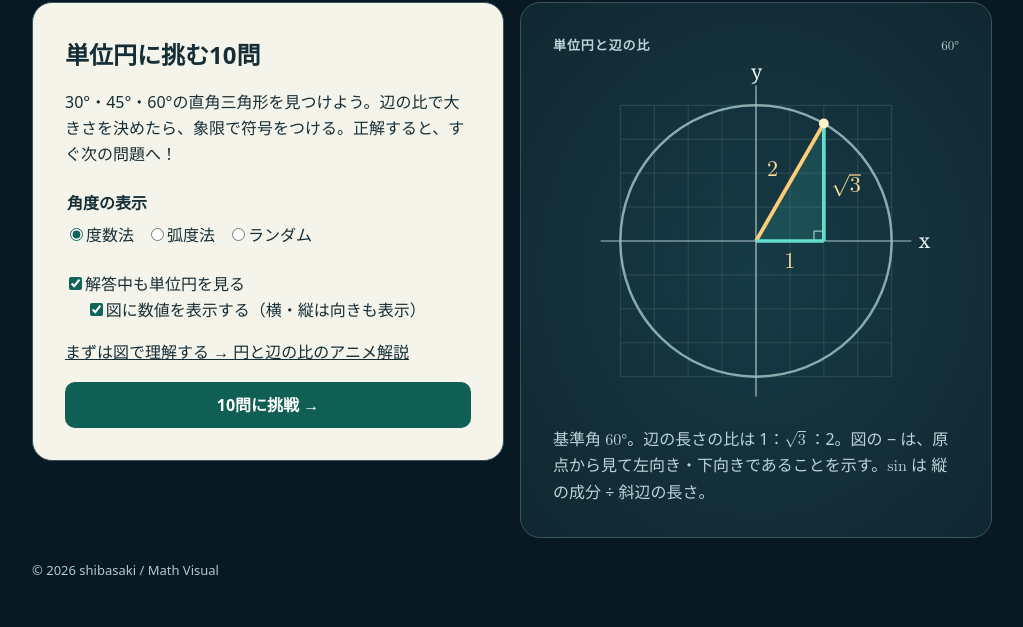
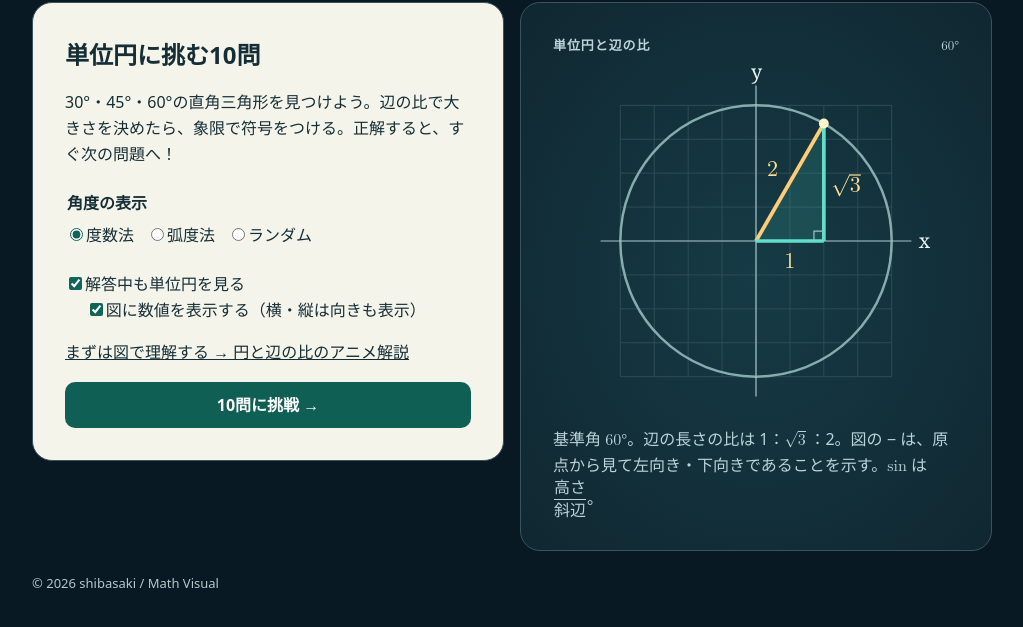
Before and after one commit to yosu64/math-visual, a plain HTML site: page math-ii/trig-value-time-attack.html in a window 1280 px wide. Shown: the part 171-798 px from the top of the page, without its empty margins (128-1151 px from the left). Drawn offline with Linux system fonts and the light colour scheme.

Commit message:
Show side ratios and substitutions as stacked fractions

```diff
--- a/math-ii/trig-value-time-attack.html
+++ b/math-ii/trig-value-time-attack.html
@@ -104,7 +104,7 @@ const $ = id => document.getElementById(id);
 const angles = [0,30,45,60,90,120,135,150,180,210,225,240,270,300,315,330,360];
 const radians = ['0','π/6','π/4','π/3','π/2','2π/3','3π/4','5π/6','π','7π/6','5π/4','4π/3','3π/2','5π/3','7π/4','11π/6','2π'];
 const funcs = ['sin','cos','tan'];
-const guides = {sin:'縦の成分 ÷ 斜辺の長さ',cos:'横の成分 ÷ 斜辺の長さ',tan:'縦の成分 ÷ 横の成分'};
+const guides = {sin:'高さ/斜辺',cos:'底辺/斜辺',tan:'高さ/底辺'};
 function reference(a){return Math.min(a%180,180-a%180)}
 function sides(a){
   const ref=reference(a);
@@ -134,6 +134,7 @@ function tokens(expression){
 }
 const wrapMath=content=>'<math xmlns="http://www.w3.org/1998/Math/MathML"><mrow>'+content+'</mrow></math>';
 const expr=text=>wrapMath(tokens(text));
+const wordFraction=(n,d)=>'<mfrac><mtext>'+n+'</mtext><mtext>'+d+'</mtext></mfrac>';
 const frac=(n,d)=>'<mfrac><mrow>'+tokens(n)+'</mrow><mrow>'+tokens(d)+'</mrow></mfrac>';
 function math(s){
   if(s==='定義されない')return s;
@@ -142,7 +143,10 @@ function math(s){
   const [n,d]=(negative?s.slice(1):s).split('/');
   return wrapMath((negative?tokens('−'):'')+frac(n,d));
 }
-function prose(s){return s.replace(/(?:\d*π(?:\/\d+)?|−?√[23]|\d+°|sin|cos|tan)/g,math)}
+function prose(s){
+  return s.replace(/(高さ|底辺)\/(斜辺|底辺)|(−?√?\d+)\/(−?√?\d+)|\d*π(?:\/\d+)?|−?√[23]|\d+°|sin|cos|tan/g,
+    (t,top,bottom,n,d)=>top?wrapMath(wordFraction(top,bottom)):n?wrapMath(frac(n,d)):math(t));
+}
 function refLabel(q){const r=reference(q.a);return q.label.endsWith('°')?r+'°':radians[angles.indexOf(r)]}
 function shuffle(items){
   const copy=[...items];
@@ -244,7 +248,7 @@ function respond(v){
     const x=value('cos',q.a),y=value('sin',q.a);
     why=q.fn==='tan'?(x==='0'?'横の成分が0。0で割れないので定義されない。':'縦の成分が0なので、傾きは0。'):'半径1の終点は ('+x+', '+y+')。'+(q.fn==='sin'?'縦':'横')+'の成分は '+answer+'。';
   }else{
-    const [adj,opp,h]=sides(q.a), quotient=q.fn==='sin'?opp+' ÷ '+h:q.fn==='cos'?adj+' ÷ '+h:opp+' ÷ '+(adj.startsWith('−')?'('+adj+')':adj);
+    const [adj,opp,h]=sides(q.a), quotient=q.fn==='sin'?opp+'/'+h:q.fn==='cos'?adj+'/'+h:opp+'/'+adj;
     const quadrant=Math.floor(q.a/90)+1;
     why='基準角 '+refLabel(q)+'。'+q.fn+' は '+guides[q.fn]+' = '+quotient+'。第'+quadrant+'象限では '+q.fn+' は'+(answer.startsWith('−')?'負':'正')+'。';
   }
```
